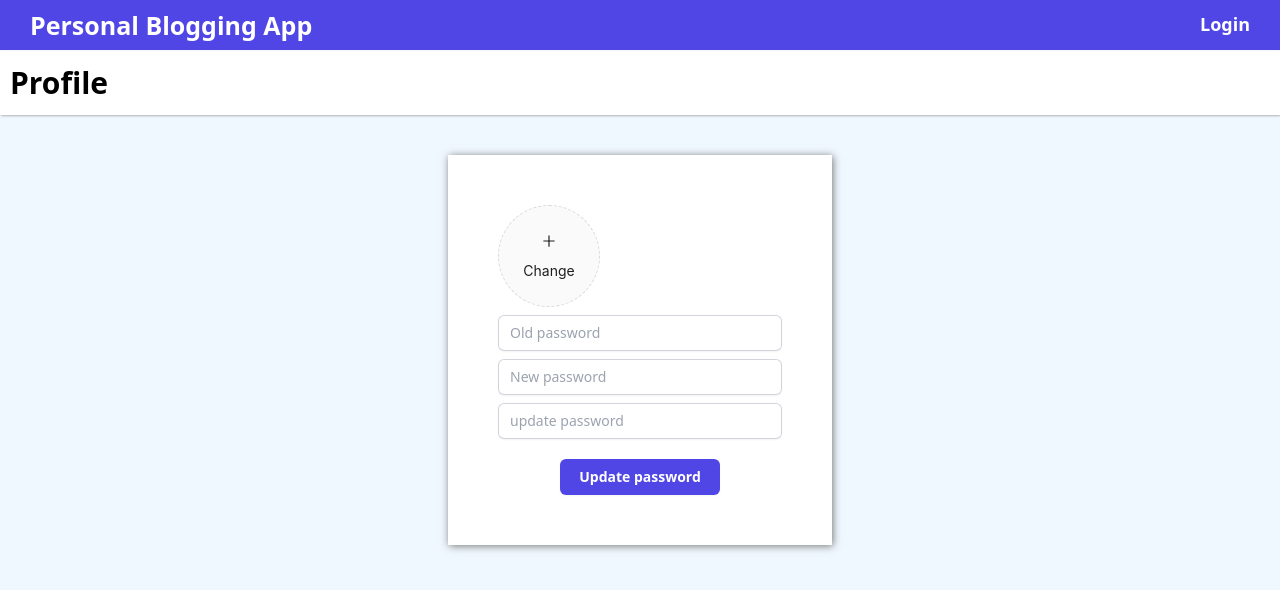
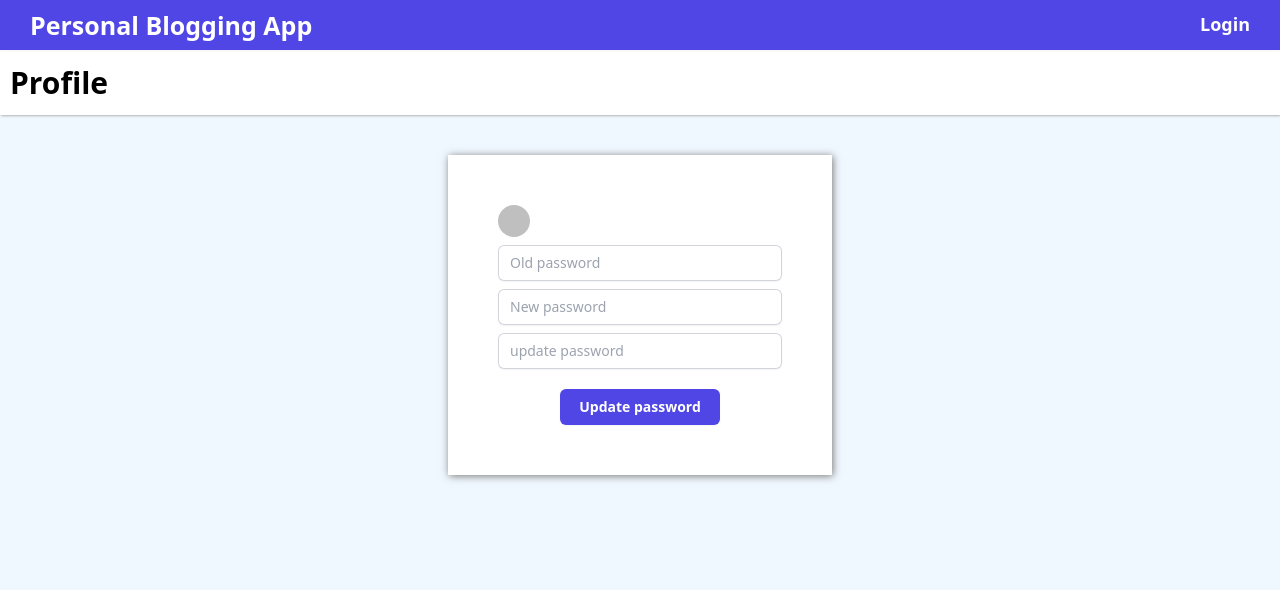
Before and after one commit to ashrafali2000/Blogging-app-nextjs, a Next.js app: page /Profile in a window 1280 px wide. Shown: the top 590 px of the page. Built offline with nearby package versions, Linux system fonts and the light colour scheme.

Commit message:
build create

```diff
--- a/src/database/onlyOneUsr.json
+++ b/src/database/onlyOneUsr.json
@@ -1 +1 @@
-{"userBLogs":{"id":2,"name":"nasarfarooqui","email":"nasar1234@gmail.com","password":"12345","blogs":[{"heading":"Comming the last items why?","description":"my blogs is nothing just  fun","getTime":" Aug 23 2023"}],"userImg":[]}}
+{"userBLogs":{"id":1,"name":"Ashrafali","email":"ali4282271@gmail.com","password":"1234","blogs":[{"heading":"Asslamualikum to every one.this is asrhaf ali ","description":"i think this blog is about to the hacker of a man when did not \nhack the account of blogs","getTime":" Aug 23 2023"},{"heading":"What is your Name the question an Blog?","description":"so we the blogs according to all important in the blogs","getTime":" Aug 23 2023"}],"userImg":[]}}
--- a/src/pages/Profile/index.js
+++ b/src/pages/Profile/index.js
@@ -1,7 +1,7 @@
 import { UserOutlined } from '@ant-design/icons';
 import React, { useRef } from 'react';
 import { Avatar } from 'antd';
-import UploadImg from './uploadimg';
+
 export default function AllBlogsfromOneUsr({log2}) {
     const oldpasswordRef = useRef()
     const newpasswordRef = useRef()
@@ -19,7 +19,7 @@ export default function AllBlogsfromOneUsr({log2}) {
     return(<div>
        <div className="sign-header">Profile</div>
         <div  className="mt-10 sm:mx-auto sm:w-full sm:max-w-sm formBorder bg-white">
-         <UploadImg></UploadImg>
+        <Avatar></Avatar>
         <h1>{log2}</h1>
         <form onSubmit={submitHandler}>
         <div className="mt-2">
--- a/src/pages/Profile/uploadimg.js
+++ /dev/null
@@ -1,66 +0,0 @@
-import React, { useState } from 'react';
-import { PlusOutlined } from '@ant-design/icons';
-import { Modal, Upload } from 'antd';
-const getBase64 = (file) =>
-  new Promise((resolve, reject) => {
-    const reader = new FileReader();
-    reader.readAsDataURL(file);
-    reader.onload = () => resolve(reader.result);
-    reader.onerror = (error) => reject(error);
-  });
-
-const UploadImg = () => {
-  const [previewOpen, setPreviewOpen] = useState(false);
-  const [previewImage, setPreviewImage] = useState('');
-  const [previewTitle, setPreviewTitle] = useState('');
-  const [fileList, setFileList] = useState([
-
-  ]);
-  console.log(fileList)
-  const handleCancel = () => setPreviewOpen(false);
-  const handlePreview = async (file) => {
-    if (!file.url && !file.preview) {
-      file.preview = await getBase64(file.originFileObj);
-    }
-    setPreviewImage(file.url || file.preview);
-    setPreviewOpen(true);
-    setPreviewTitle(file.name || file.url.substring(file.url.lastIndexOf('/') + 1));
-  };
-  const handleChange = ({ fileList: newFileList }) => setFileList(newFileList);
-  console.log(handleChange);
-  const uploadButton = (
-    <div>
-      <PlusOutlined  />
-      <div
-        style={{
-          marginTop: 8,
-        }}
-      >
-        Change
-      </div>
-    </div>
-  );
-  return (
-    <>
-      <Upload
-        action="https://www.mocky.io/v2/5cc8019d300000980a055e76"
-        listType="picture-circle"
-        fileList={fileList}
-        onPreview={handlePreview}
-        onChange={handleChange}
-      >
-        {fileList.length >= 1 ? null : uploadButton}
-      </Upload>
-      <Modal open={previewOpen} title={previewTitle} footer={null} onCancel={handleCancel}>
-        <img
-          alt="example"
-          style={{
-            width: '100%',
-          }}
-          src={previewImage}
-        />
-      </Modal>
-    </>
-  );
-};
-export default UploadImg;
--- a/src/pages/alllBlg_Card/index.js
+++ b/src/pages/alllBlg_Card/index.js
@@ -30,10 +30,10 @@ return (
         width:700,
         boxShadow:"1px 1px 8px #777"
     }}>
-      <Avatar size={64} icon={<UserOutlined />} /> {name}   <h1 style={{
+      <Avatar size={64} icon={<UserOutlined />} /> <div style={{display:"inline"}}> <span>{name} </span> <br></br> <span style={{display:"inline-block"}}> {blogs[0].getTime} </span></div>  <h1 style={{
             fontSize: 30,
             fontWeight:500
-        }}>{blogs[0].heading}</h1><sp></sp>
+        }}>{blogs[0].heading}</h1>
         <p>{blogs[0].description}</p>
  <div className="btnCarddiv" style={{width: 120}}><Link href={`/onlyOneUsr/${mykey}`}>See from this user</Link></div>
     </Card>
```
Also changed, not shown: src/pages/onlyOneUsr/[bId].js (+5 -5 lines).
